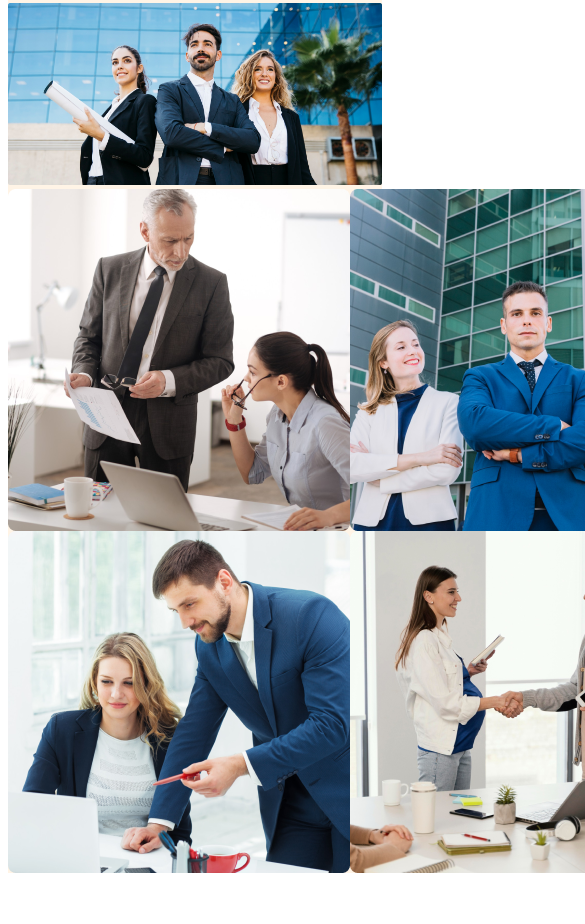
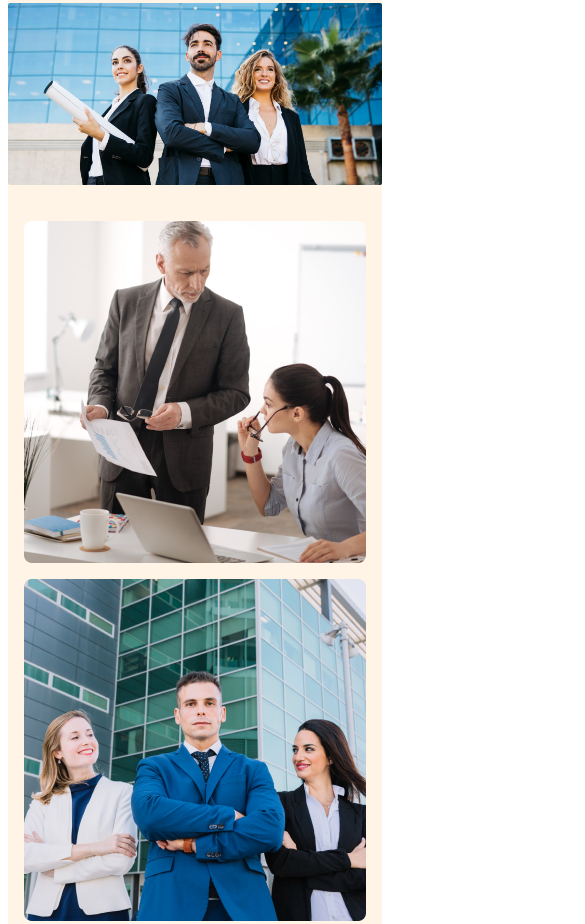
Before and after one commit to mhmasum1/g3-architects-web, a plain HTML site: page index.html in a window 390 px wide. Shown: the part 912-1836 px from the top of the page, 585 px wide, since content can reach past the window. Before the commit the page ends 1793 px from the top, so only its background shows below. Drawn offline with Linux system fonts and the light colour scheme.

Commit message:
responsive banner and features section

```diff
--- a/index.html
+++ b/index.html
@@ -48,7 +48,7 @@
                     <p>There are many variations of passages of Lorem Ipsum available, <br>but the majority have
                         suffered
                         alteration in some form, by injected <br> humour, or randomised words which don't look even</p>
-                    <button>Explore More</button>
+                    <button class="btn-primary ">Explore More</button>
 
                 </div>
             </section>
--- a/style.css
+++ b/style.css
@@ -91,6 +91,7 @@ main {
 
 .banner-img {
     margin-top: 2rem;
+    margin-bottom: 2rem;
 }
 
 .banner-img img {
@@ -101,11 +102,14 @@ main {
 .our-features {
     gap: 30px;
     align-items: center;
+    justify-content: center;
+    margin: 0 auto;
 
 }
 
 .our-features-img {
     display: grid;
+    gap: 1rem;
     grid-template-columns: repeat(2, 1fr);
 }
 
@@ -115,4 +119,12 @@ main {
     .nav-links {
         flex-direction: column;
     }
+
+    .our-features {
+        flex-direction: column;
+    }
+
+    .our-features-img {
+        grid-template-columns: 1fr;
+    }
 }
```
